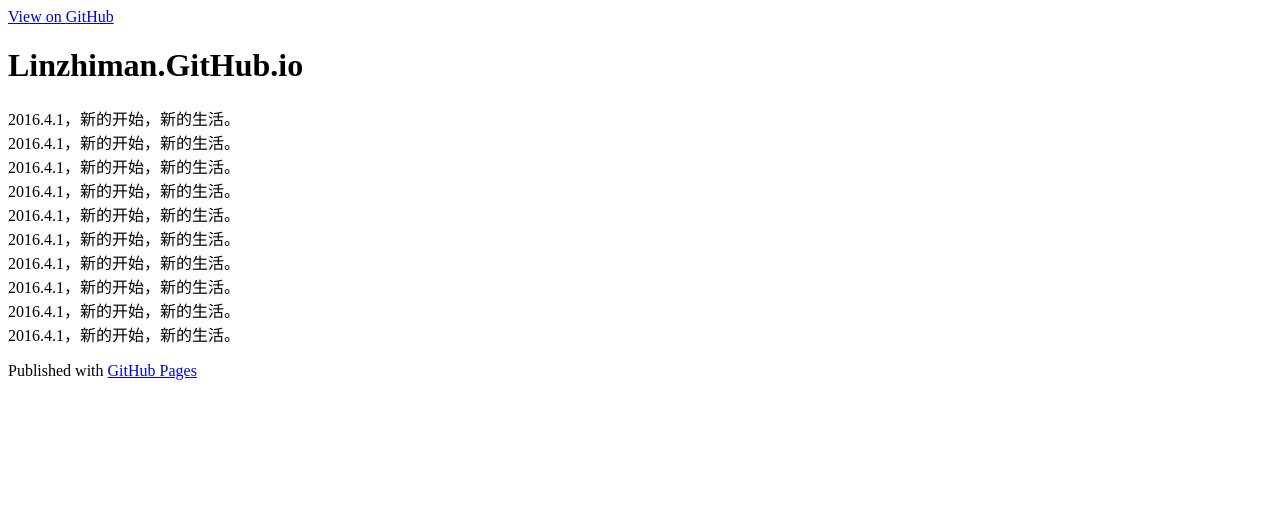
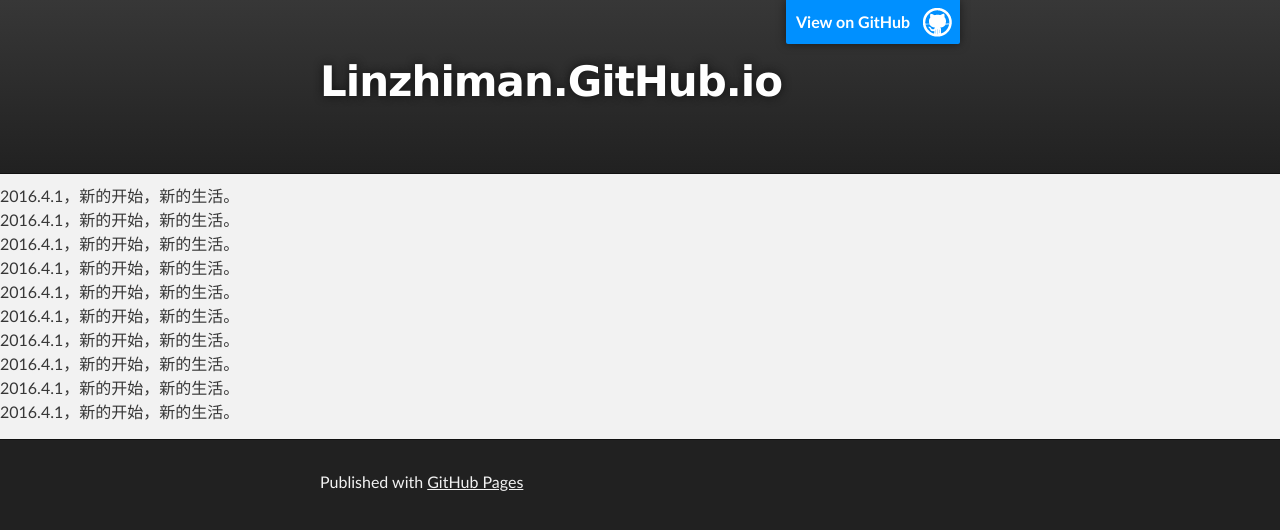
Before and after one commit to linzhiman/linzhiman.github.io, a Jekyll site: the page built from _posts/2016-03-31-测试.md, in a window 1280 px wide. Shown: the top 530 px of the page. Built offline with Jekyll 4.4.1, drawn with Linux system fonts in a browser that asks for light colours.

Commit message:
子页面

```diff
--- a/_layouts/default.html
+++ b/_layouts/default.html
@@ -6,7 +6,7 @@
             <meta http-equiv="X-UA-Compatible" content="chrome=1">
                 <meta name="description" content="Linzhiman.GitHub.io : ">
 
-                    <link rel="stylesheet" type="text/css" media="screen" href="stylesheets/stylesheet.css">
+                    <link rel="stylesheet" type="text/css" media="screen" href="/stylesheets/stylesheet.css">
 
                         <title>Linzhiman.GitHub.io</title>
                         </head>
--- a/_layouts/post.html
+++ b/_layouts/post.html
@@ -6,7 +6,7 @@
             <meta http-equiv="X-UA-Compatible" content="chrome=1">
                 <meta name="description" content="Linzhiman.GitHub.io : ">
 
-                    <link rel="stylesheet" type="text/css" media="screen" href="stylesheets/stylesheet.css">
+                    <link rel="stylesheet" type="text/css" media="screen" href="/stylesheets/stylesheet.css">
 
                         <title>Linzhiman.GitHub.io</title>
                         </head>
--- a/index.html
+++ b/index.html
@@ -4,7 +4,7 @@ layout: default
 <ul>
     {% for post in site.posts %}
     <li>
-        <span class="post-meta">{{ post.date }}</span>
+        <span class="post-meta">{{ post.date | date: "%b %-d, %Y" }}</span>
 
         <h2>
             <a class="post-link" href="{{ post.url | prepend: site.baseurl }}">{{ post.title }}</a>
```
Also changed, not shown: _posts/2016-03-31-测试.md (renamed from _posts/2016-04-02-Test.md).
